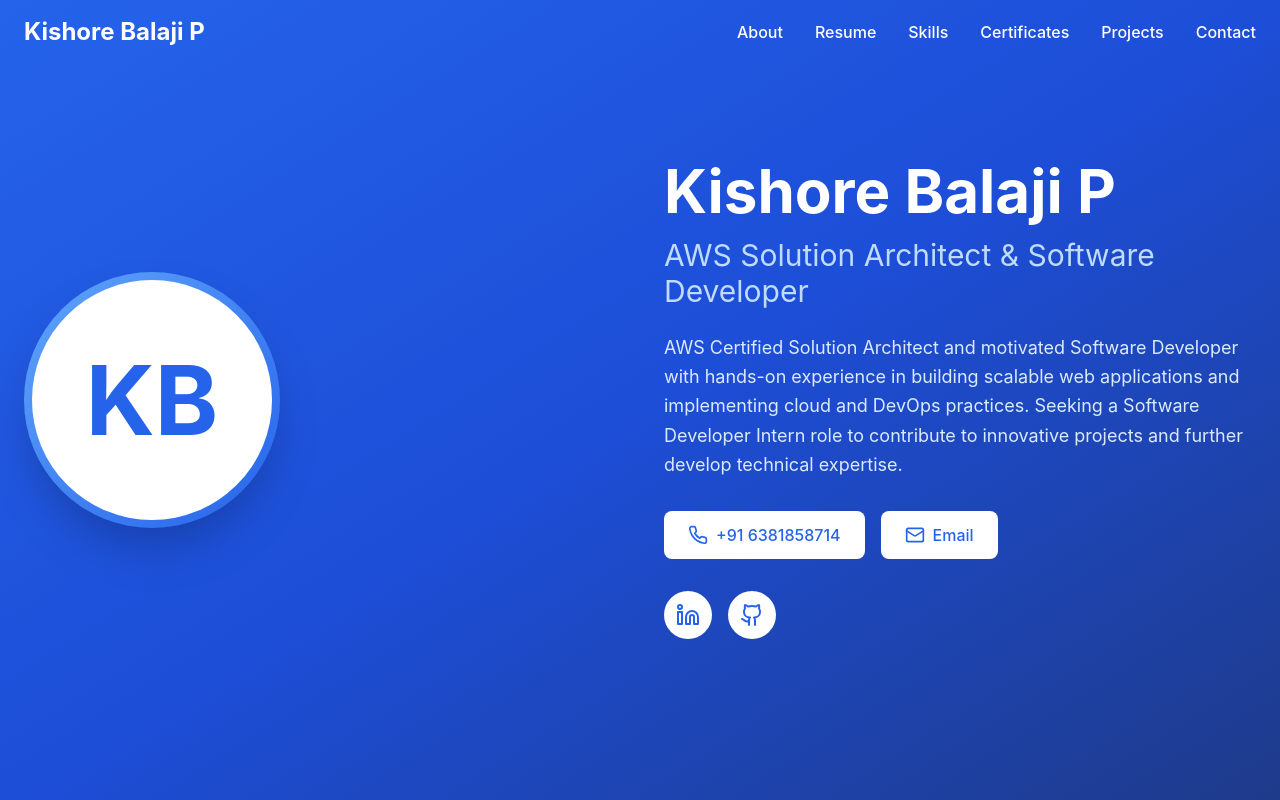
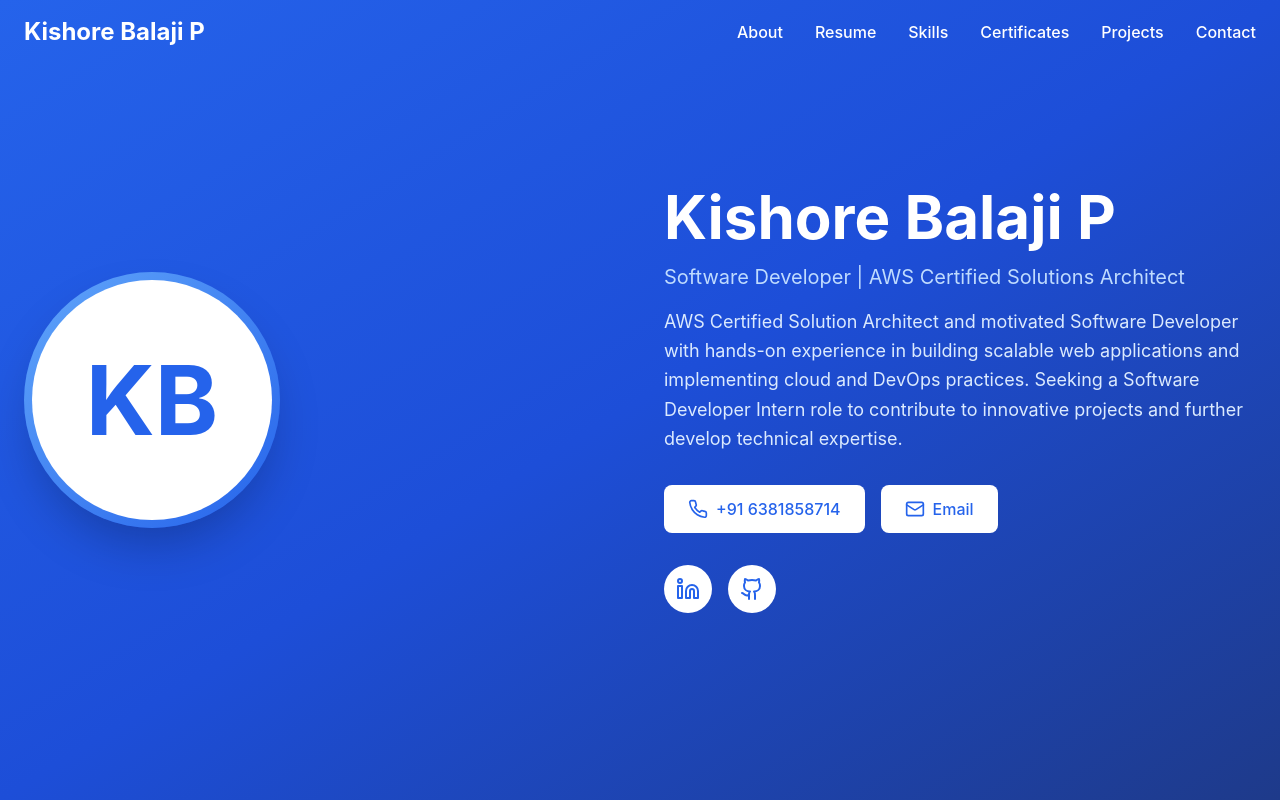
Before and after one commit to KishoreBalajiP/kishore-portfolio, a React (Vite) app: page / in a window 1280 px wide. Shown: the top 800 px of the page. Built offline with nearby package versions, Linux system fonts and the light colour scheme.

Commit message:
updated all the links

```diff
--- a/src/components/About.tsx
+++ b/src/components/About.tsx
@@ -50,8 +50,8 @@ const About = () => {
             <h1 className="text-5xl md:text-6xl font-bold mb-4">
               Kishore Balaji P
             </h1>
-            <h1 className="text-2xl md:text-3xl text-blue-200 mb-6">
-              AWS Solution Architect & Software Developer
+            <h1 className="text-lg md:text-xl text-blue-200 mb-4">
+              Software Developer | AWS Certified Solutions Architect
             </h1>
             <p className="text-lg text-blue-100 mb-8 leading-relaxed">
               AWS Certified Solution Architect and motivated Software Developer with hands-on experience in building scalable web applications and implementing cloud and DevOps practices. Seeking a Software Developer Intern role to contribute to innovative projects and further develop technical expertise.</p>
--- a/src/components/Contact.tsx
+++ b/src/components/Contact.tsx
@@ -139,7 +139,7 @@ const Contact = () => {
             >
               <div className="flex items-start gap-4">
                 <div className="w-12 h-12 bg-white bg-opacity-20 rounded-full flex items-center justify-center flex-shrink-0">
-                  <HiOutlinePhone size={24} color="#F87171" />
+                  <HiOutlinePhone size={24} color="#0A66C2" />
                 </div>
                 <div>
                   <h4 className="font-semibold mb-1">Phone</h4>
@@ -157,7 +157,7 @@ const Contact = () => {
             >
               <div className="flex items-start gap-4">
                 <div className="w-12 h-12 bg-white bg-opacity-20 rounded-full flex items-center justify-center flex-shrink-0">
-                  <HiOutlineMail size={24} color="#F87171" />
+                  <HiOutlineMail size={24} color="#F87171"/>
                 </div>
                 <div>
                   <h4 className="font-semibold mb-1">Email</h4>
@@ -186,7 +186,7 @@ const Contact = () => {
               <h4 className="font-semibold mb-4">Connect on Social Media</h4>
               <div className="flex flex-wrap gap-4">
                 <a
-                  href="https://linkedin.com/in/kishore-balaji"
+                  href="https://www.linkedin.com/in/kishore-balaji-p-b765672ab"
                   target="_blank"
                   rel="noopener noreferrer"
                   className="w-12 h-12 bg-white bg-opacity-20 rounded-full flex items-center justify-center hover:bg-opacity-30 transition-all hover:scale-110"
@@ -194,7 +194,7 @@ const Contact = () => {
                   <FaLinkedin size={24} color="#0A66C2" />
                 </a>
                 <a
-                  href="https://github.com/kishorebalaji"
+                  href="https://github.com/KishoreBalajiP"
                   target="_blank"
                   rel="noopener noreferrer"
                   className="w-12 h-12 bg-white bg-opacity-20 rounded-full flex items-center justify-center hover:bg-opacity-30 transition-all hover:scale-110"
@@ -202,7 +202,7 @@ const Contact = () => {
                   <FaGithub size={24} color="#333" />
                 </a>
                 <a
-                  href="https://instagram.com/yourusername"
+                  href="https://instagram.com/kxshxre22"
                   target="_blank"
                   rel="noopener noreferrer"
                   className="w-12 h-12 bg-white bg-opacity-20 rounded-full flex items-center justify-center hover:bg-opacity-30 transition-all hover:scale-110"
@@ -210,7 +210,7 @@ const Contact = () => {
                   <FaInstagram size={24} color="#E1306C" />
                 </a>
                 <a
-                  href="https://twitter.com/yourusername"
+                  href="https://twitter.com/@imkishore_22"
                   target="_blank"
                   rel="noopener noreferrer"
                   className="w-12 h-12 bg-white bg-opacity-20 rounded-full flex items-center justify-center hover:bg-opacity-30 transition-all hover:scale-110"
--- a/src/components/Footer.tsx
+++ b/src/components/Footer.tsx
@@ -7,7 +7,7 @@ const Footer = () => {
         <div className="flex flex-col md:flex-row justify-between items-center gap-6">
           <div className="text-center md:text-left">
             <h3 className="text-2xl font-bold mb-2">Kishore Balaji P</h3>
-            <p className="text-gray-400">Software Developer</p>
+            <p className="text-gray-400">AWS Solution Aechitect & Software Developer</p>
           </div>
 
           <div className="flex flex-col items-center gap-4">
--- a/src/components/Projects.tsx
+++ b/src/components/Projects.tsx
@@ -36,7 +36,7 @@ const Projects = () => {
       title: 'JayaStores E-Commerce Platform',
       description:
         'A comprehensive e-commerce solution with user authentication, product browsing, shopping cart, and secure payments integration.',
-      stack: ['React', 'Node.js', 'Express.js', 'PostgreSQL', 'AWS'],
+      stack: ['React', 'Node.js', 'Express.js', 'PostgreSQL', 'AWS', 'Github Actions'],
       features: [
         'Responsive UI with modern design',
         'User authentication and authorization',
@@ -51,7 +51,7 @@ const Projects = () => {
       image: 'project1',
       liveUrl: 'https://jayastores.vercel.app',
       githubBackendUrl: 'https://github.com/KishoreBalajiP/eco_backend',
-      githubFrontendUrl: 'https://github.com/KishoreBalajiP/jayastores-frontend',
+      githubFrontendUrl: 'https://github.com/KishoreBalajiP/eco_frontend',
     },
   ];
 
```
